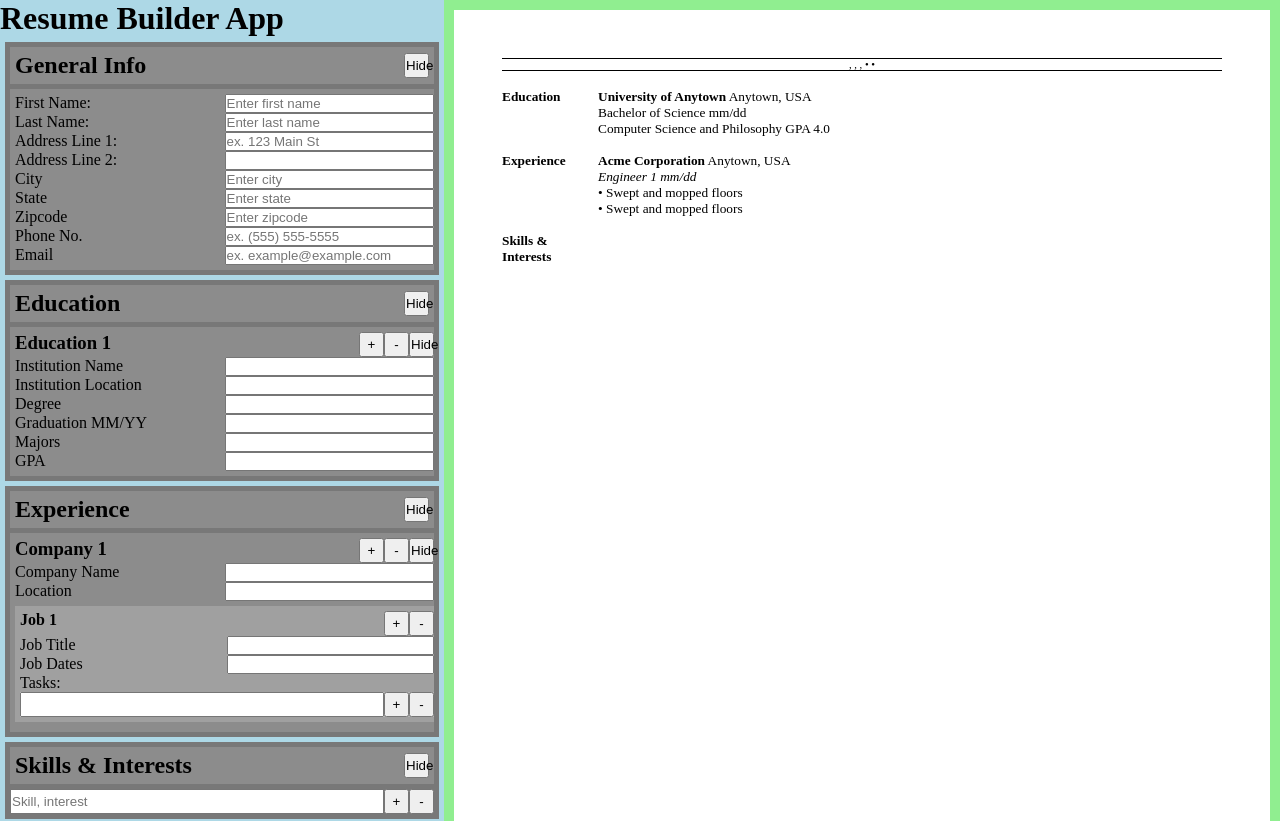
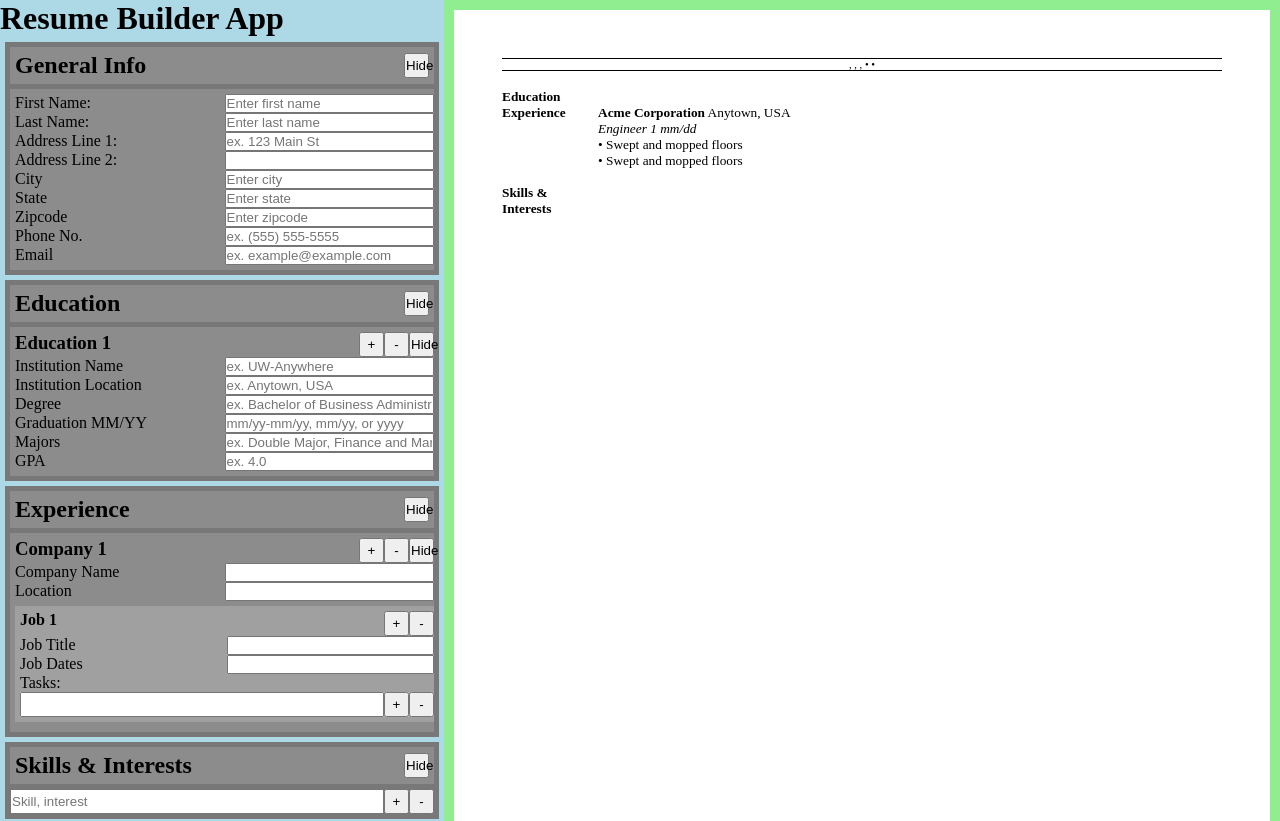
Before and after one commit to hansbuilt/odin-CVApplication, a React (Vite) app: page / in a window 1280 px wide. Shown: the top 821 px of the page. Built offline with nearby package versions, Linux system fonts and the light colour scheme.

Commit message:
Added education section connectivity

```diff
--- a/src/App.jsx
+++ b/src/App.jsx
@@ -27,15 +27,6 @@ function App() {
     educationData: [],
     experienceData: [],
     skillsData: [],
-
-    // educationData: {
-    //   institution: "",
-    //   location: "",
-    //   degree: "",
-    //   graduationDate: "",
-    //   majors: "",
-    //   gpa: "",
-    // },
   });
 
   const updateNestedState = (obj, path, value) => {
@@ -76,11 +67,11 @@ function App() {
     }));
   };
 
-  const handleChildUpdate = (key, id, newText) => {
+  const handleChildUpdate = (key, id, field, newValue) => {
     setFormData((prev) => ({
       ...prev,
       [key]: prev[key].map((child) =>
-        child.id === id ? { ...child, text: newText } : child
+        child.id === id ? { ...child, [field]: newValue } : child
       ),
     }));
   };
@@ -97,13 +88,17 @@ function App() {
           Component={EditGeneralInfo}
           formData={formData}
           onInputChange={handleInputChange}
-        >
-          {/* <EditGeneralInfo></EditGeneralInfo> */}
-        </EditSection>
+        ></EditSection>
 
-        <EditSection name="Education" Component={EditEducationItem}>
-          {/* <EditEducationItem></EditEducationItem> */}
-        </EditSection>
+        <EditSection
+          name="Education"
+          Component={EditEducationItem}
+          formData={formData}
+          onInputChange={handleInputChange}
+          onChildAdd={handleChildAdd}
+          onChildUpdate={handleChildUpdate}
+          onChildDelete={handleChildDelete}
+        ></EditSection>
 
         <EditSection name="Experience" Component={EditJobCompany}>
           <EditJobCompany></EditJobCompany>
@@ -117,9 +112,7 @@ function App() {
           onChildAdd={handleChildAdd}
           onChildUpdate={handleChildUpdate}
           onChildDelete={handleChildDelete}
-        >
-          {/* <EditSkillsList></EditSkillsList> */}
-        </EditSection>
+        ></EditSection>
       </div>
       <div className="renderContainer">
         <ViewerContainer formData={formData}></ViewerContainer>
--- a/src/components/editor/EditEducationItem.jsx
+++ b/src/components/editor/EditEducationItem.jsx
@@ -3,7 +3,7 @@ import ShowHideBtn from "./ShowHideBtn";
 import AddItemBtn from "./AddItemBtn";
 import DeleteItemBtn from "./DeleteItemBtn";
 
-function EditEducationItem({ id, onAdd, onDelete }) {
+function EditEducationItem({ id, onAdd, onDelete, onDataChange }) {
   const [isVisible, setIsVisible] = useState(true);
 
   return (
@@ -21,22 +21,64 @@ function EditEducationItem({ id, onAdd, onDelete }) {
       </div>
       <div className={`editInputContainer ${isVisible ? "" : "hidden"}`}>
         <label>Institution Name</label>
-        <input type="text" name="educationInstitution" required></input>
+        <input
+          type="text"
+          name="educationInstitution"
+          placeholder="ex. UW-Anywhere"
+          onChange={(e) =>
+            onDataChange("educationData", id, e.target.name, e.target.value)
+          }
+        ></input>
 
         <label>Institution Location</label>
-        <input type="text" name="educationLocation" required></input>
+        <input
+          type="text"
+          name="educationLocation"
+          placeholder="ex. Anytown, USA"
+          onChange={(e) =>
+            onDataChange("educationData", id, e.target.name, e.target.value)
+          }
+        ></input>
 
         <label>Degree</label>
-        <input type="text" name="educationDegree" required></input>
+        <input
+          type="text"
+          name="educationDegree"
+          placeholder="ex. Bachelor of Business Administraton"
+          onChange={(e) =>
+            onDataChange("educationData", id, e.target.name, e.target.value)
+          }
+        ></input>
 
         <label>Graduation MM/YY</label>
-        <input type="text" name="educationDates" required></input>
+        <input
+          type="text"
+          name="educationDates"
+          placeholder="mm/yy-mm/yy, mm/yy, or yyyy"
+          onChange={(e) =>
+            onDataChange("educationData", id, e.target.name, e.target.value)
+          }
+        ></input>
 
         <label>Majors</label>
-        <input type="text" name="educationMajors" required></input>
+        <input
+          type="text"
+          name="educationMajors"
+          placeholder="ex. Double Major, Finance and Marketing"
+          onChange={(e) =>
+            onDataChange("educationData", id, e.target.name, e.target.value)
+          }
+        ></input>
 
         <label>GPA</label>
-        <input type="text" name="educationGPA" required></input>
+        <input
+          type="text"
+          name="educationGPA"
+          placeholder="ex. 4.0"
+          onChange={(e) =>
+            onDataChange("educationData", id, e.target.name, e.target.value)
+          }
+        ></input>
       </div>
     </div>
   );
--- a/src/components/editor/EditSection.jsx
+++ b/src/components/editor/EditSection.jsx
@@ -15,6 +15,18 @@ function EditSection({
 
   const [children, setChildren] = useState([{ id: 1 }]);
 
+  const componentMap = {
+    EditGeneralInfo: "generalInfo",
+    EditEducationItem: "educationData",
+    EditJobCompany: "experienceData",
+    EditSkillItem: "skillsData",
+  };
+
+  const getComponentDataKey = (Component) => {
+    const componentName = Component.displayName || Component.name || "n/a";
+    return componentMap[componentName] || "not found";
+  };
+
   const addChild = (id) => {
     const index = children.findIndex((comp) => comp.id === id);
     const newChild = { id: crypto.randomUUID() };
@@ -25,17 +37,21 @@ function EditSection({
     ];
     setChildren(updatedChildren);
     //this needs to be unhardcoded
-    onChildAdd(newChild, "skillsData");
+    onChildAdd(newChild, getComponentDataKey(Component));
   };
 
   const deleteChild = (id) => {
     setChildren((prev) => prev.filter((comp) => comp.id !== id));
     //this needs to be unhardcoded
-    onChildDelete(id, "skillsData");
+    onChildDelete(id, getComponentDataKey(Component));
   };
 
-  const handleChildDataChange = (key, id, newText) => {
-    onChildUpdate(key, id, newText);
+  const handleChildDataChange = (key, id, field, newText) => {
+    onChildUpdate(key, id, field, newText);
+  };
+
+  const handleInputUpdate = (name, value) => {
+    onInputChange(name, value);
   };
 
   return (
@@ -55,6 +71,7 @@ function EditSection({
             onAdd={addChild}
             onDelete={deleteChild}
             onDataChange={handleChildDataChange}
+            onInputChange={handleInputUpdate}
           />
         ))}
       </div>
--- a/src/components/viewer/ResumeEducationContainer.jsx
+++ b/src/components/viewer/ResumeEducationContainer.jsx
@@ -1,18 +1,21 @@
 import ResumeSectionContainer from "./ResumeSectionContainer";
 import ResumeEducationItem from "./ResumeEducationItem";
 
-function ResumeEducationContainer({ name, children }) {
+function ResumeEducationContainer({ name, data }) {
   return (
     <ResumeSectionContainer name="Education">
-      <ResumeEducationItem
-        name="University of Anytown"
-        location="Anytown, USA"
-        degree="Bachelor of Science"
-        graduation="mm/dd"
-        major="Computer Science and Philosophy"
-        gpa="GPA 4.0"
-      ></ResumeEducationItem>
-      {children}
+      {data.map((item) => (
+        <ResumeEducationItem
+          key={item.id}
+          name={item.educationInstitution}
+          location={item.educationLocation}
+          degree={item.educationDegree}
+          graduation={item.educationDates}
+          major={item.educationMajors}
+          gpa={item.educationGPA}
+        ></ResumeEducationItem>
+      ))}
+
       <span className="spacer"></span>
     </ResumeSectionContainer>
   );
--- a/src/components/viewer/ViewerContainer.jsx
+++ b/src/components/viewer/ViewerContainer.jsx
@@ -33,7 +33,9 @@ function ViewerContainer({ /*children,*/ formData }) {
           email={formData.generalInfo.email}
         ></ResumeHeader>
 
-        <ResumeEducationContainer></ResumeEducationContainer>
+        <ResumeEducationContainer
+          data={formData.educationData}
+        ></ResumeEducationContainer>
         <ResumeExperienceContainer></ResumeExperienceContainer>
         <ResumeSkillsContainer
           data={formData.skillsData}
```
